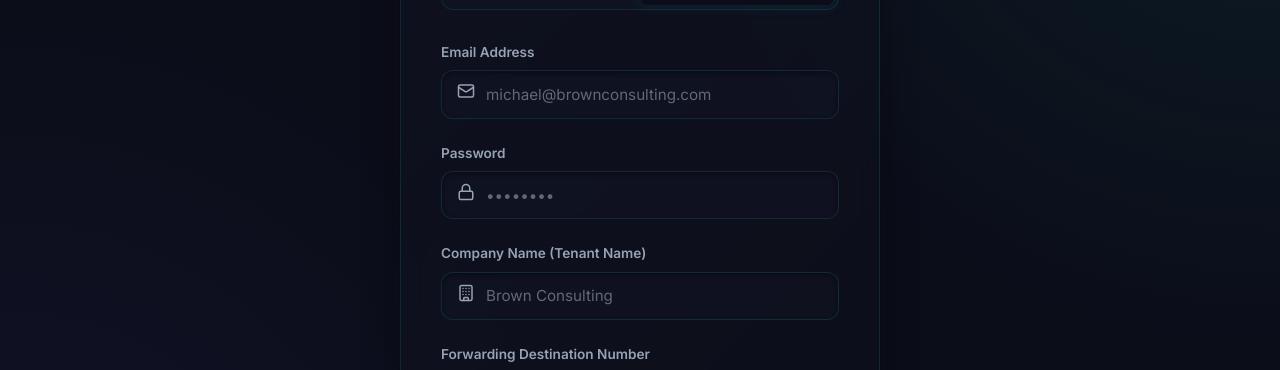
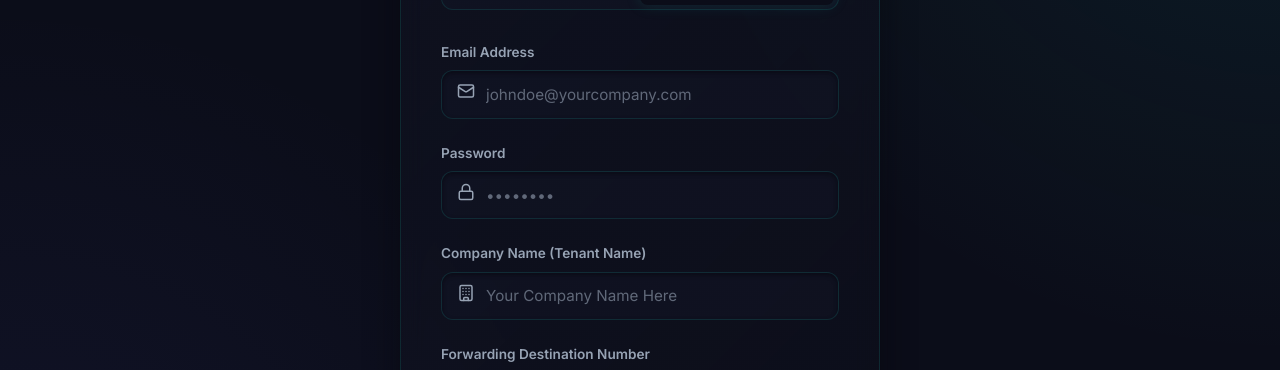
Before and after one commit to Synaptic-Weave/Charlotte, a React (Vite) app in the folder frontend/: page / in a window 1280 px wide. Both pictures are taken after a click on the button "Onboard Signup". Shown: the part 268-638 px from the top of the page. Built offline with nearby package versions, Linux system fonts and the light colour scheme.

Commit message:
fix: use generic placeholder text in auth form

```diff
--- a/frontend/src/components/Auth.tsx
+++ b/frontend/src/components/Auth.tsx
@@ -211,7 +211,7 @@ export const Auth: React.FC<AuthProps> = ({ onAuthSuccess }) => {
                 id="auth-email"
                 type="email"
                 className="input-field"
-                placeholder="michael@brownconsulting.com"
+                placeholder="johndoe@yourcompany.com"
                 value={email}
                 onChange={(e) => setEmail(e.target.value)}
                 style={{ paddingLeft: '2.75rem' }}
@@ -254,7 +254,7 @@ export const Auth: React.FC<AuthProps> = ({ onAuthSuccess }) => {
                     id="auth-tenant-name"
                     type="text"
                     className="input-field"
-                    placeholder="Brown Consulting"
+                    placeholder="Your Company Name Here"
                     value={tenantName}
                     onChange={(e) => setTenantName(e.target.value)}
                     style={{ paddingLeft: '2.75rem' }}
```
